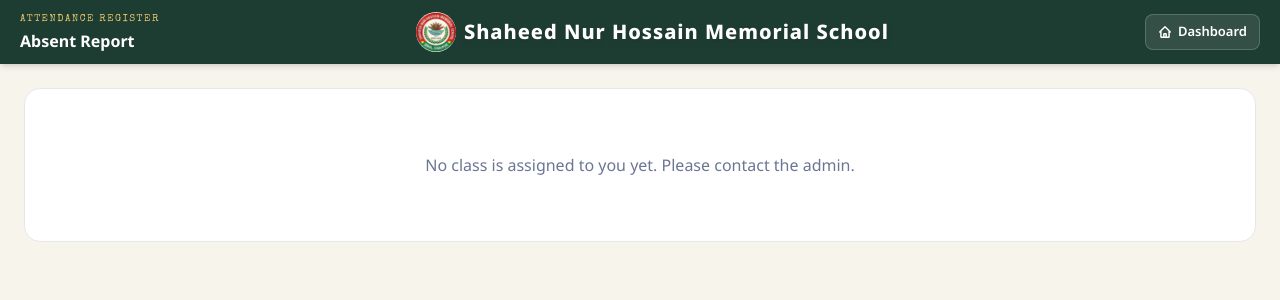
After one commit to MMunna5/School-attendance, a Django app: page /absent-report/ in a window 1280 px wide. The commit adds this page. Shown: the top 300 px of the page. Run offline with Django 5.2, Linux system fonts and the light colour scheme; the visitor is signed in with stand-in values (Sample User, id 1); data that the repository does not hold is empty; some libraries are stand-ins or nearby versions.

Commit message:
Update project

```diff
--- /dev/null
+++ b/attendance/templates/attendance/absent_report.html
@@ -0,0 +1,99 @@
+{% extends "attendance/base.html" %}
+
+{% block title %}Absent Report - Attendance Register{% endblock %}
+{% block header_title %}Absent Report{% endblock %}
+{% block header_links %}
+<a href="{% url 'dashboard' %}" class="nav-btn">
+    <svg xmlns="http://www.w3.org/2000/svg" class="w-3.5 h-3.5" fill="none" viewBox="0 0 24 24" stroke="currentColor"
+        stroke-width="2.5">
+        <path stroke-linecap="round" stroke-linejoin="round"
+            d="M3 12l2-2m0 0l7-7 7 7M5 10v10a1 1 0 001 1h3m10-11l2 2m-2-2v10a1 1 0 01-1 1h-3m-4 0a1 1 0 01-1-1v-4a1 1 0 011-1h2a1 1 0 011 1v4a1 1 0 01-1 1h-2z" />
+    </svg>
+    Dashboard
+</a>
+{% endblock %}
+
+{% block content %}
+
+{% if no_access %}
+<div class="text-center text-ink-soft py-16 bg-white border border-gray-200 rounded-2xl">
+    No class is assigned to you yet. Please contact the admin.
+</div>
+{% else %}
+
+{% if allowed_classes|length > 1 %}
+<form method="get" class="flex gap-2 mb-4">
+    <input type="hidden" name="date" value="{{ target_date|date:'Y-m-d' }}">
+    <select name="class" onchange="this.form.submit()"
+        class="border border-gray-300 rounded-lg px-3 py-2 text-sm focus:outline-none focus:border-forest">
+        {% for c in allowed_classes %}
+        <option value="{{ c }}" {% if c == class_filter %}selected{% endif %}>Class {{ c }}</option>
+        {% endfor %}
+    </select>
+</form>
+{% endif %}
+
+<div class="flex items-center justify-between bg-white border border-gray-200 rounded-xl p-3 mb-5 shadow-sm">
+    <a href="?class={{ class_filter }}&date={{ prev_date }}"
+        class="text-forest font-bold text-sm px-3 py-1.5 hover:bg-forest/5 rounded-lg">← Prev Day</a>
+    <div class="text-center">
+        <div class="font-display text-sm font-bold text-forest-deep">{{ target_date|date:"l, d M Y" }}</div>
+        <div class="text-[11px] text-ink-soft">Class {{ class_filter }}{% if is_today %} · Today{% endif %}</div>
+    </div>
+    <a href="?class={{ class_filter }}&date={{ next_date }}"
+        class="text-forest font-bold text-sm px-3 py-1.5 hover:bg-forest/5 rounded-lg">Next Day →</a>
+</div>
+
+{% if not was_taken %}
+<div class="text-center text-ink-soft py-16 bg-white border border-gray-200 rounded-2xl">
+    Attendance was not taken for Class {{ class_filter }} on this date.
+</div>
+{% else %}
+
+<div class="grid grid-cols-2 gap-3 mb-5">
+    <div class="bg-white border border-gray-200 rounded-2xl px-4 py-3 text-center shadow-sm">
+        <div class="text-[11px] uppercase tracking-widest text-ink-soft">Absent</div>
+        <div class="text-2xl font-bold text-absent">{{ absent_count }}</div>
+    </div>
+    <div class="bg-white border border-gray-200 rounded-2xl px-4 py-3 text-center shadow-sm">
+        <div class="text-[11px] uppercase tracking-widest text-ink-soft">Total Marked</div>
+        <div class="text-2xl font-bold text-forest-deep">{{ marked_count }}/{{ total_students }}</div>
+    </div>
+</div>
+
+{% if not is_complete %}
+<div class="bg-amber-50 border border-amber-200 text-amber-800 rounded-xl p-3 mb-5 text-xs">
+    Only {{ marked_count }} of {{ total_students }} students were marked this day — the list below may be
+    incomplete.
+</div>
+{% endif %}
+
+{% if absentees %}
+<div class="space-y-2.5">
+    {% for a in absentees %}
+    <div class="bg-white border border-gray-200 rounded-xl p-3.5 flex items-center gap-3 shadow-sm">
+        <div
+            class="w-10 h-10 rounded-full border-2 border-absent flex items-center justify-center text-sm font-bold text-absent flex-shrink-0 bg-red-50">
+            {{ a.student.roll_no }}
+        </div>
+        <div class="flex-1 min-w-0">
+            <div class="font-semibold text-forest-deep break-words">{{ a.student.name }}</div>
+            <div class="text-xs text-ink-soft">
+                Class {{ a.student.class_name }}{{ a.student.section }}
+                {% if a.student.parent_mobile %} · {{ a.student.parent_mobile }}{% endif %}
+            </div>
+        </div>
+        <span class="inline-flex items-center px-3 py-1 rounded-full text-xs font-bold bg-red-50 text-absent">Absent</span>
+    </div>
+    {% endfor %}
+</div>
+{% else %}
+<div class="text-center text-present py-16 bg-white border border-gray-200 rounded-2xl font-semibold">
+    Nobody was absent that day. 🎉
+</div>
+{% endif %}
+
+{% endif %}
+{% endif %}
+
+{% endblock %}
--- a/attendance/templates/attendance/dashboard.html
+++ b/attendance/templates/attendance/dashboard.html
@@ -74,6 +74,12 @@
     </a>
     {% endfor %}
 </div>
+
+<a href="{% url 'absent_report' %}"
+    class="block bg-white border-2 border-absent/20 rounded-2xl p-5 shadow-sm hover:shadow-md hover:border-absent transition mb-4">
+    <h2 class="text-lg font-bold text-absent">Absent Yesterday</h2>
+    <p class="text-sm text-ink-soft mt-1">Quick list of who was absent on the previous day</p>
+</a>
 
 <a href="{% url 'class_history' %}"
     class="block bg-white border border-gray-200 rounded-2xl p-5 shadow-sm hover:shadow-md hover:border-forest transition mb-6">
--- a/attendance/urls.py
+++ b/attendance/urls.py
@@ -31,6 +31,8 @@ urlpatterns = [
 
     path('admin-panel/sms-status/', views.sms_status, name='sms_status'),
 
+    path('absent-report/', views.absent_report, name='absent_report'),
+
     path('history/', views.class_history, name='class_history'),
     path('history/student/<int:student_id>/', views.student_history_detail, name='student_history_detail'),
 ]
--- a/attendance/views.py
+++ b/attendance/views.py
@@ -1698,3 +1698,53 @@ def student_history_detail(request, student_id):
         'absent_count': len(absent_dates),
         'total_marked': len(records),
     })
+
+
+@login_required
+def absent_report(request):
+    """
+    Quick "who was absent on a given day" list for a teacher's own class
+    (or any class, for an admin) -- defaults to yesterday, with prev/next
+    day navigation. This is the fast, no-filters-needed view a teacher
+    opens right after logging in; the full history/correction tools
+    live on the separate history pages.
+    """
+    is_admin_user, allowed_classes = _viewer_allowed_classes(request.user)
+    if not allowed_classes:
+        return render(request, 'attendance/absent_report.html', {'no_access': True})
+
+    class_filter = request.GET.get('class', '').strip()
+    if class_filter not in allowed_classes:
+        class_filter = allowed_classes[0]
+
+    date_param = request.GET.get('date', '').strip()
+    if date_param:
+        target_date = get_report_date(date_param)
+    else:
+        target_date = local_today() - datetime.timedelta(days=1)
+
+    total_students = Student.objects.filter(class_name=class_filter).count()
+    marked_count = Attendance.objects.filter(
+        student__class_name=class_filter, date=target_date
+    ).count()
+    absentees = list(
+        Attendance.objects.select_related('student')
+        .filter(student__class_name=class_filter, date=target_date, is_present=False)
+        .order_by('student__section', 'student__roll_no')
+    )
+
+    return render(request, 'attendance/absent_report.html', {
+        'is_admin_user': is_admin_user,
+        'allowed_classes': allowed_classes,
+        'class_filter': class_filter,
+        'target_date': target_date,
+        'prev_date': (target_date - datetime.timedelta(days=1)).isoformat(),
+        'next_date': (target_date + datetime.timedelta(days=1)).isoformat(),
+        'is_today': target_date == local_today(),
+        'absentees': absentees,
+        'absent_count': len(absentees),
+        'total_students': total_students,
+        'marked_count': marked_count,
+        'was_taken': marked_count > 0,
+        'is_complete': total_students > 0 and marked_count == total_students,
+    })
```
